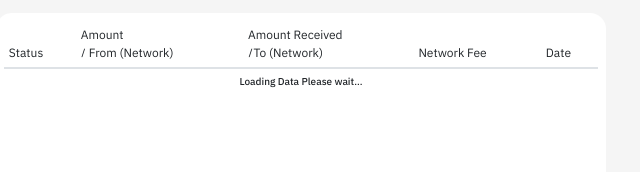
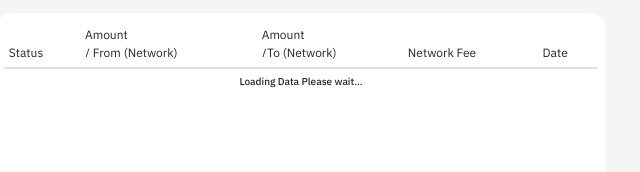
Before and after one commit to Dithereum/Bridge, a plain HTML site: page history.html in a window 1280 px wide. Shown: the part 202-374 px from the top of the page, 499-1139 px from the left. Drawn offline with Linux system fonts and the light colour scheme; a script that the page names is missing.

Commit message:
Update history.html

```diff
--- a/history.html
+++ b/history.html
@@ -73,8 +73,8 @@
                                 <thead>
                                   <tr>
                                     <th scope="col">Status</th>
-                                    <th scope="col">Amount <br>/ From  (Network)</th>
-                                    <th scope="col">Amount Received<br> /To (Network)</th>
+                                    <th scope="col">Amount<br>/ From  (Network)</th>
+                                    <th scope="col">Amount<br> /To (Network)</th>
                                     <th scope="col">Network Fee</th>
                                     <th scope="col">Date</th>
                                   </tr>
```
